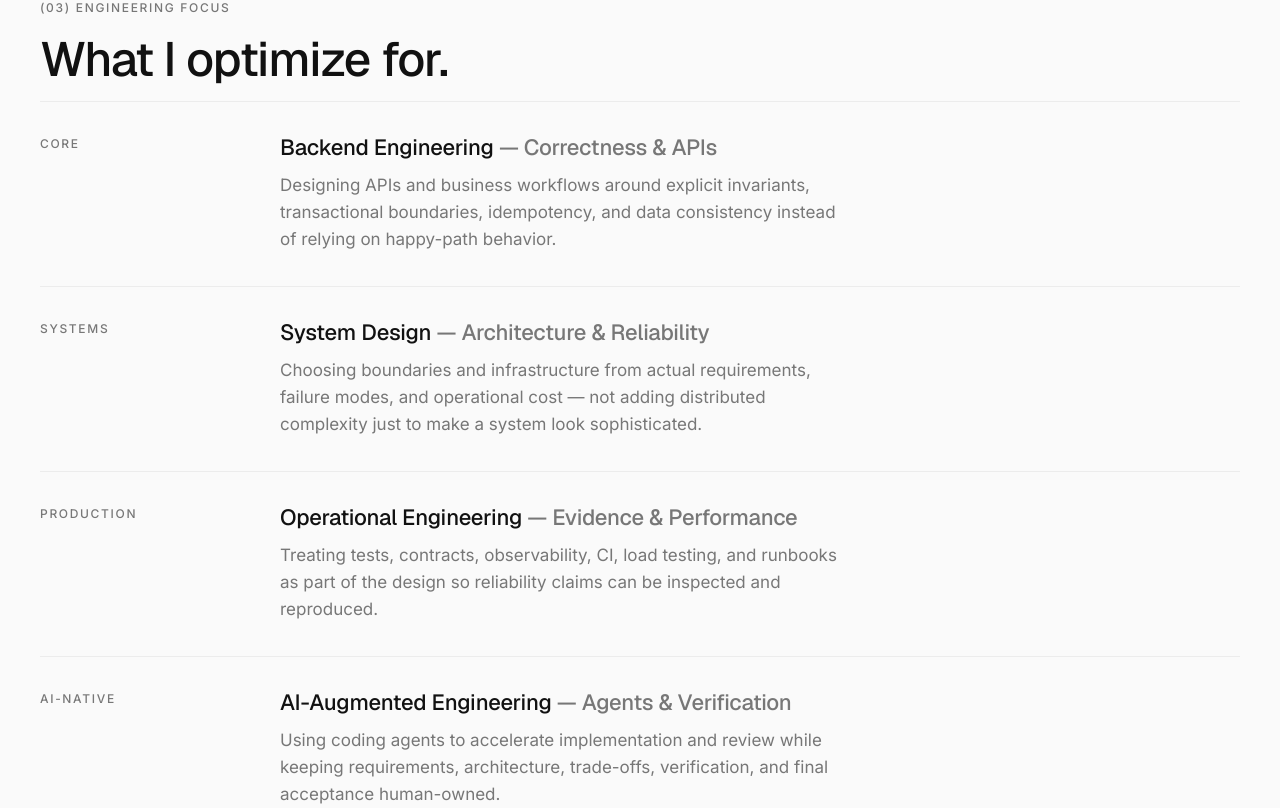
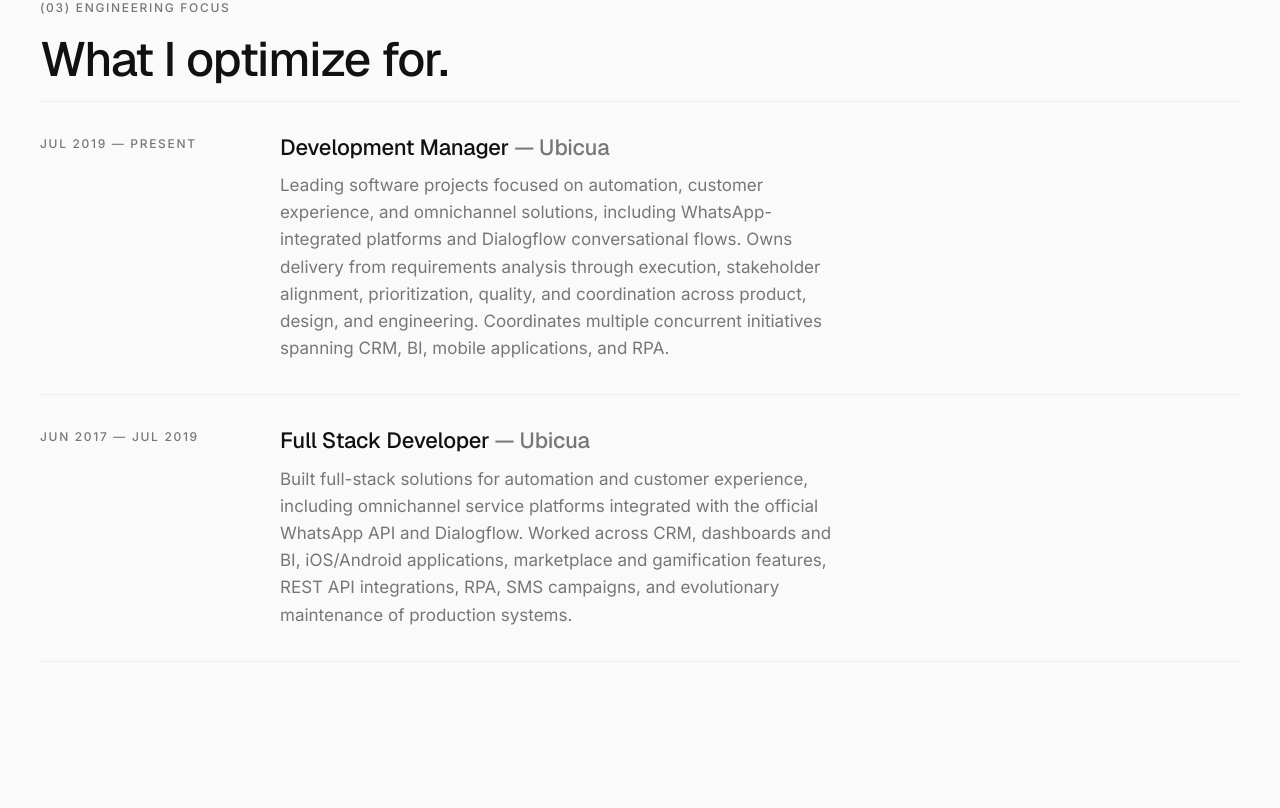
Before and after one commit to Bruno2K/bruno-portfolio, a Next.js app: page / in a window 1280 px wide. Shown: the part 3512-4320 px from the top of the page. Built offline with nearby package versions, Linux system fonts and the light colour scheme.

Commit message:
feat: add verified professional experience from LinkedIn profile

```diff
--- a/src/content/experience.ts
+++ b/src/content/experience.ts
@@ -8,35 +8,19 @@
 
 export const experience: Role[] = [
   {
-    dates: "CORE",
-    title: "Backend Engineering",
-    company: "Correctness & APIs",
+    dates: "JUL 2019 — PRESENT",
+    title: "Development Manager",
+    company: "Ubicua",
     summary:
-      "Designing APIs and business workflows around explicit invariants, transactional boundaries, idempotency, and data consistency instead of relying on happy-path behavior.",
-    stack: "TypeScript · Node.js · PostgreSQL",
+      "Leading software projects focused on automation, customer experience, and omnichannel solutions, including WhatsApp-integrated platforms and Dialogflow conversational flows. Owns delivery from requirements analysis through execution, stakeholder alignment, prioritization, quality, and coordination across product, design, and engineering. Coordinates multiple concurrent initiatives spanning CRM, BI, mobile applications, and RPA.",
+    stack: "Leadership · SDLC · Omnichannel · CRM · BI · RPA",
   },
   {
-    dates: "SYSTEMS",
-    title: "System Design",
-    company: "Architecture & Reliability",
+    dates: "JUN 2017 — JUL 2019",
+    title: "Full Stack Developer",
+    company: "Ubicua",
     summary:
-      "Choosing boundaries and infrastructure from actual requirements, failure modes, and operational cost — not adding distributed complexity just to make a system look sophisticated.",
-    stack: "Distributed systems · Messaging · Caching · Recovery",
-  },
-  {
-    dates: "PRODUCTION",
-    title: "Operational Engineering",
-    company: "Evidence & Performance",
-    summary:
-      "Treating tests, contracts, observability, CI, load testing, and runbooks as part of the design so reliability claims can be inspected and reproduced.",
-    stack: "Docker · GitHub Actions · OpenAPI · k6",
-  },
-  {
-    dates: "AI-NATIVE",
-    title: "AI-Augmented Engineering",
-    company: "Agents & Verification",
-    summary:
-      "Using coding agents to accelerate implementation and review while keeping requirements, architecture, trade-offs, verification, and final acceptance human-owned.",
-    stack: "LLMs · Agent workflows · Specs · ADRs",
+      "Built full-stack solutions for automation and customer experience, including omnichannel service platforms integrated with the official WhatsApp API and Dialogflow. Worked across CRM, dashboards and BI, iOS/Android applications, marketplace and gamification features, REST API integrations, RPA, SMS campaigns, and evolutionary maintenance of production systems.",
+    stack: "REST APIs · WhatsApp · Dialogflow · CRM · Mobile · RPA",
   },
 ];
```
